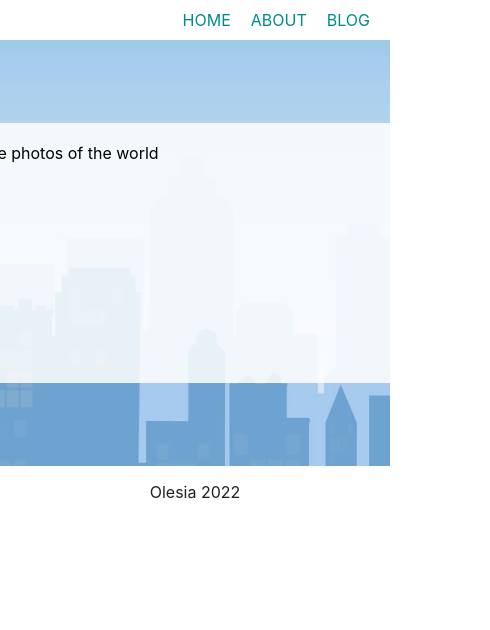
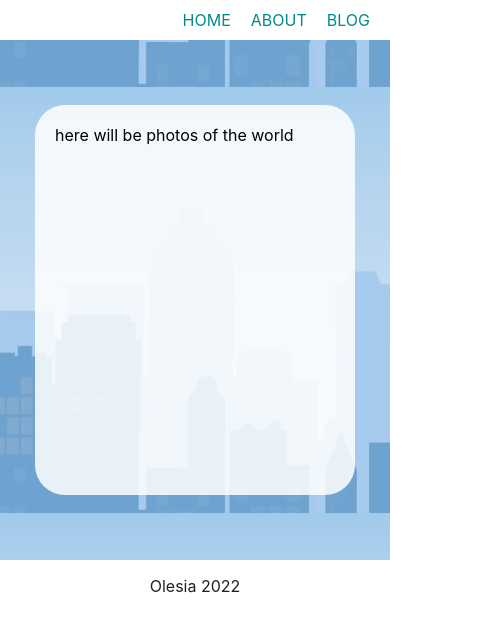
Before and after one commit to OlesiaJS/Show-weather, a React (Create React App) app: page /about in a window 390 px wide. Shown: the top 630 px of the page, 490 px wide, since content can reach past the window. Built offline with nearby package versions, Linux system fonts and the light colour scheme.

Commit message:
responsive css

```diff
--- a/src/components/style.css
+++ b/src/components/style.css
@@ -162,6 +162,7 @@ header a:hover {
 .popular-cities-list {
     display: flex;
     justify-content: space-around;
+    flex-wrap: wrap;
 }
 
 .popular-cities{
@@ -218,3 +219,25 @@ padding-right: 10px;
     color: #212121;
     font-size: 16px;
 }
+
+@media (max-width: 565px){
+.weather-info{
+    flex-direction: column;
+    height: 350px;
+    width: 280px;
+    align-items:stretch;
+    }
+    .weather-search {
+    height: 520px;
+    }
+    .wweather-info-location{
+    align-items: center;
+    }
+
+    .news-info {
+    flex-direction: column;
+    height: 350px;
+    width: 280px;
+    align-items: stretch;
+    }
+}
```
